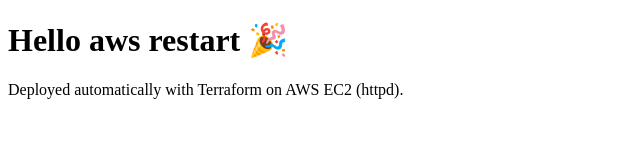
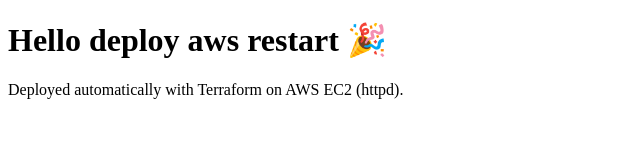
Before and after one commit to endrycofr/terraform_aws, a plain HTML site: page app/index.html in a window 1280 px wide. Shown: the whole page, without its empty margins (0-640 px from the left). Drawn offline with Linux system fonts and the light colour scheme.

Commit message:
mengubah nama

```diff
--- a/app/index.html
+++ b/app/index.html
@@ -6,7 +6,7 @@
 <title>Hello World</title>
 </head>
 <body>
-<h1>Hello aws restart 🎉</h1>
+<h1>Hello deploy aws restart 🎉</h1>
 <p>Deployed automatically with Terraform on AWS EC2 (httpd).</p>
 </body>
 </html>
```
